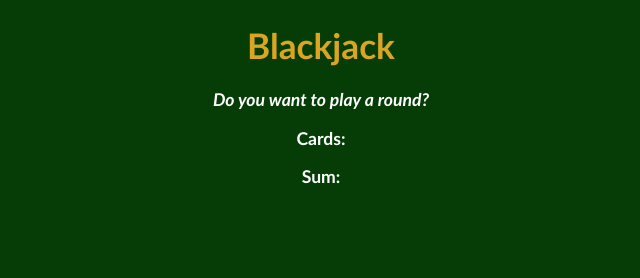
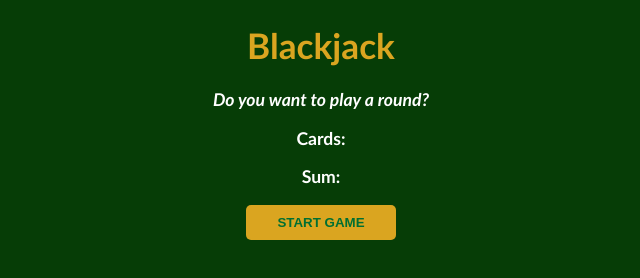
Before and after one commit to vickoritz/Blackjack, a plain HTML site: page index.html in a window 1280 px wide. Shown: the whole page, without its empty margins (319-959 px from the left). Drawn offline with Linux system fonts and the light colour scheme.

Commit message:
feat: added start button for game

```diff
--- a/index.html
+++ b/index.html
@@ -9,6 +9,7 @@
         <p id="message-el">Do you want to play a round?</p>
         <p>Cards:</p>
         <p>Sum:</p>
+        <button onclick="startGame()">START GAME</button>
         <script scr="index.js"></script>
     </body>
 </html>
--- a/index.js
+++ b/index.js
@@ -5,6 +5,8 @@ let hasBlackJack = false
 let isAlive = true
 let message = ""
 
+
+function startGame() {
     if (sum <= 20) {
         message = "Do you want to draw a new card? 🙂"
     } else if (sum === 21) {
@@ -14,5 +16,5 @@ if (sum <= 20) {
         message = "You're out of the game! 😭"
         isAlive = false
     }
-
     console.log(message)
+}
--- a/styles.css
+++ b/styles.css
@@ -20,3 +20,16 @@ h1 {
     font-weight: bold;
     font-style: italic;
 }
+
+button {
+    background-color: goldenrod;
+    border: none;
+    padding-top: 10px;
+    padding-bottom: 10px;
+    color: #016f32;
+    font-weight: bold;
+    width: 150px;;
+    margin-bottom: 5px;
+    border-radius: 5px;
+
+}
```
Lines whose indentation alone changed are shown as unchanged.
